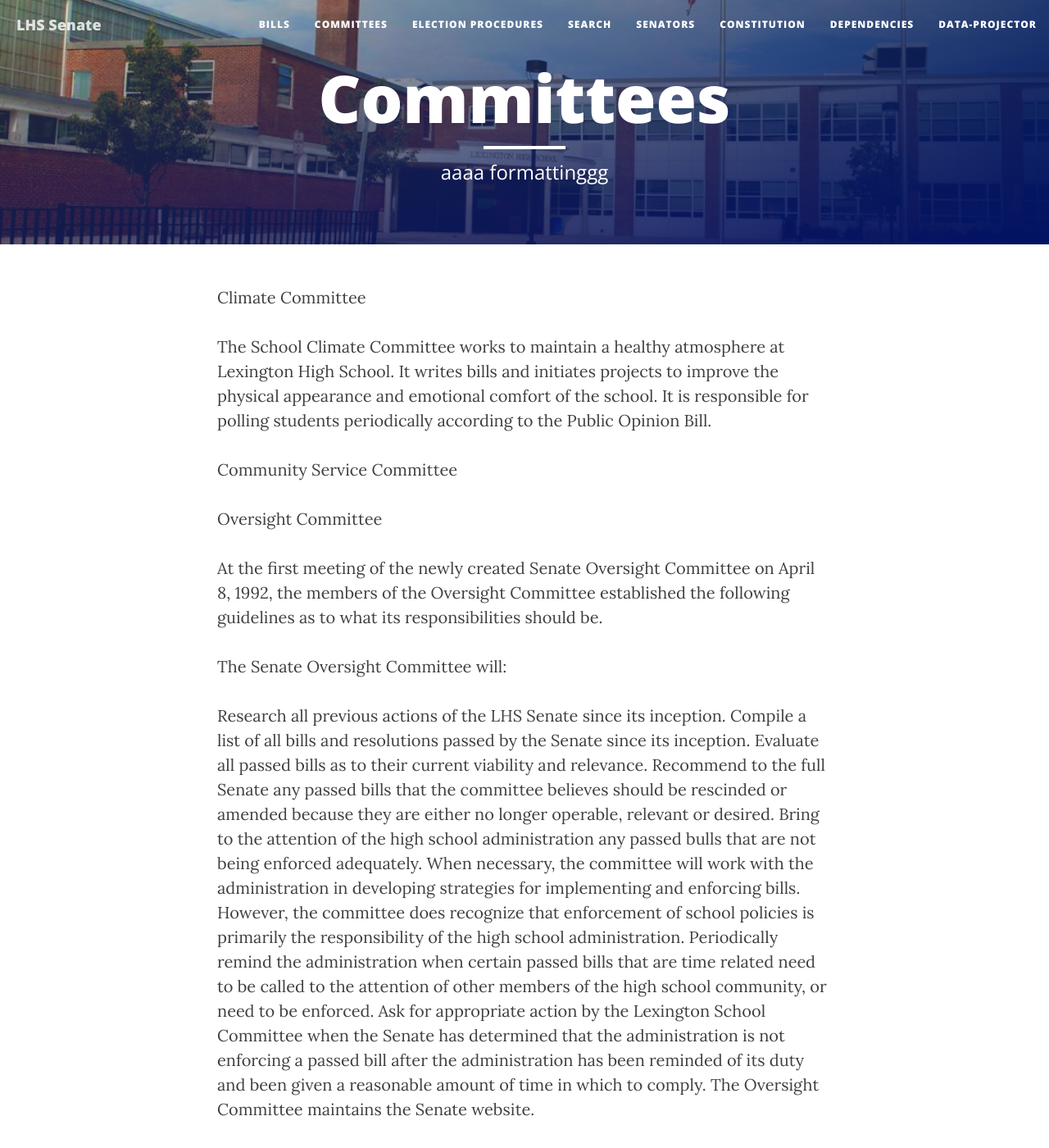
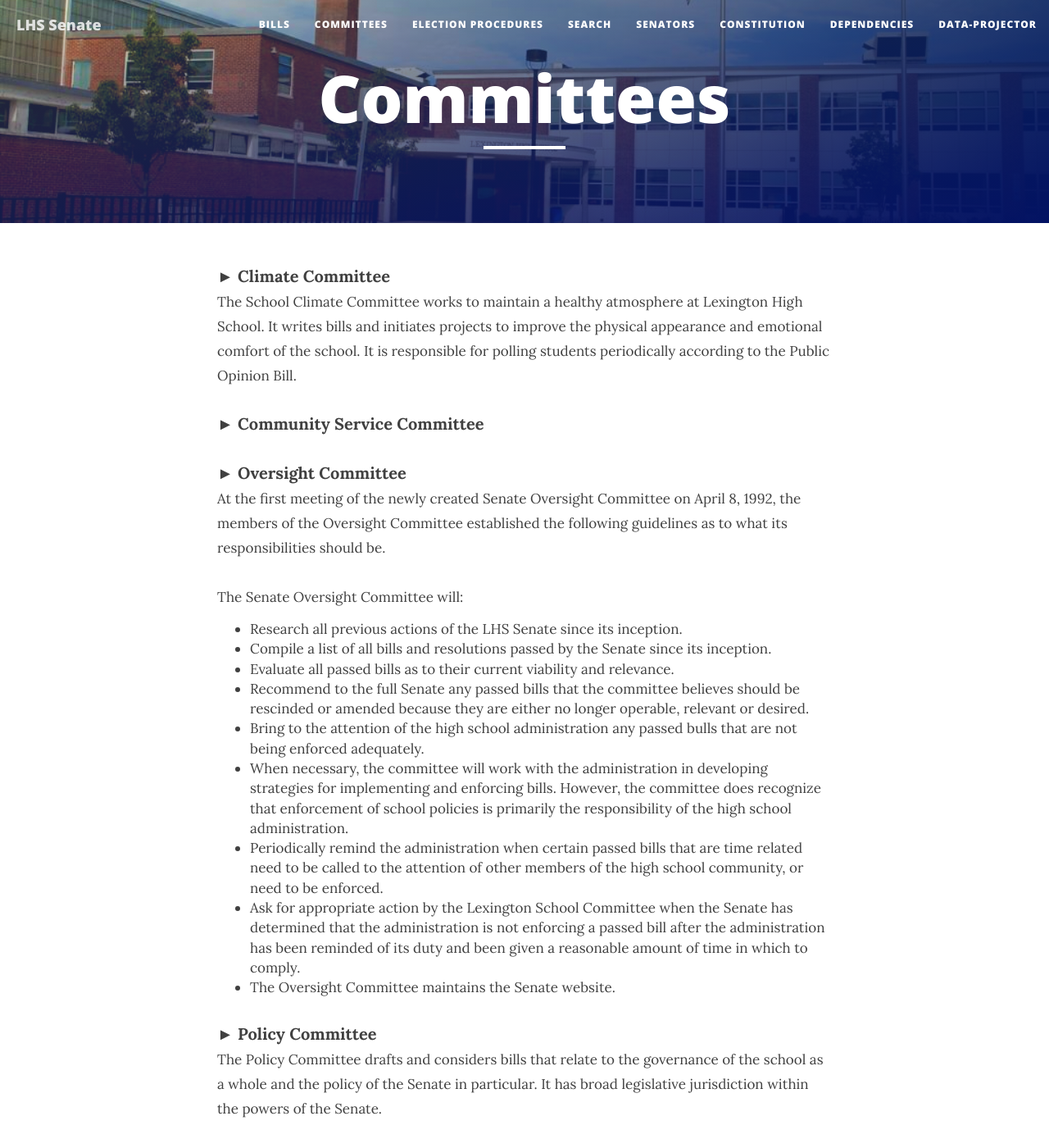
Before and after one commit to vitaedev/lhssenate, a Jekyll site: the page built from committees.md, in a window 1280 px wide and 1400 px high. Shown: the whole window at 82% size. Built offline with Jekyll 4.4.1, drawn with Linux system fonts in a browser that asks for light colours; nearby versions of some CDN libraries; some of the changed text lies outside the part shown.

Commit message:
formatted committees page

```diff
--- a/committees.md
+++ b/committees.md
@@ -1,36 +1,32 @@
 ---
 layout: page
 title: "Committees"
-description: "aaaa formattinggg"
+description: ""
 header-img: "img/home-bg.jpg"
 ---
 
-Climate Committee
+<b>► Climate Committee</b>
+<br/><span class="small">The School Climate Committee works to maintain a healthy atmosphere at Lexington High School. It writes bills and initiates projects to improve the physical appearance and emotional comfort of the school. It is responsible for polling students periodically according to the Public Opinion Bill.</span>
 
-The School Climate Committee works to maintain a healthy atmosphere at Lexington High School. It writes bills and initiates projects to improve the physical appearance and emotional comfort of the school. It is responsible for polling students periodically according to the Public Opinion Bill.
+<b>► Community Service Committee</b>
 
-Community Service Committee
+<b>► Oversight Committee</b>
+<br/><span class="small">At the first meeting of the newly created Senate Oversight Committee on April 8, 1992, the members of the Oversight Committee established the following guidelines as to what its responsibilities should be.
+<br/><br/>The Senate Oversight Committee will:</span>
+<ul class="small" style="margin-top:-1em">
+	<li>Research all previous actions of the LHS Senate since its inception.</li>
+	<li>Compile a list of all bills and resolutions passed by the Senate since its inception.</li>
+	<li>Evaluate all passed bills as to their current viability and relevance.</li>
+	<li>Recommend to the full Senate any passed bills that the committee believes should be rescinded or amended because they are either no longer operable, relevant or desired.</li>
+	<li>Bring to the attention of the high school administration any passed bulls that are not being enforced adequately.</li>
+	<li>When necessary, the committee will work with the administration in developing strategies for implementing and enforcing bills. However, the committee does recognize that enforcement of school policies is primarily the responsibility of the high school administration.</li>
+	<li>Periodically remind the administration when certain passed bills that are time related need to be called to the attention of other members of the high school community, or need to be enforced.</li>
+	<li>Ask for appropriate action by the Lexington School Committee when the Senate has determined that the administration is not enforcing a passed bill after the administration has been reminded of its duty and been given a reasonable amount of time in which to comply.</li>
+	<li>The Oversight Committee maintains the Senate website.</li>
+</ul>
 
-Oversight Committee
+<b>► Policy Committee</b>
+<br/><span class="small">The Policy Committee drafts and considers bills that relate to the governance of the school as a whole and the policy of the Senate in particular. It has broad legislative jurisdiction within the powers of the Senate.</span>
 
-At the first meeting of the newly created Senate Oversight Committee on April 8, 1992, the members of the Oversight Committee established the following guidelines as to what its responsibilities should be.
-
-The Senate Oversight Committee will:
-
-Research all previous actions of the LHS Senate since its inception.
-Compile a list of all bills and resolutions passed by the Senate since its inception.
-Evaluate all passed bills as to their current viability and relevance.
-Recommend to the full Senate any passed bills that the committee believes should be rescinded or amended because they are either no longer operable, relevant or desired.
-Bring to the attention of the high school administration any passed bulls that are not being enforced adequately.
-When necessary, the committee will work with the administration in developing strategies for implementing and enforcing bills. However, the committee does recognize that enforcement of school policies is primarily the responsibility of the high school administration.
-Periodically remind the administration when certain passed bills that are time related need to be called to the attention of other members of the high school community, or need to be enforced.
-Ask for appropriate action by the Lexington School Committee when the Senate has determined that the administration is not enforcing a passed bill after the administration has been reminded of its duty and been given a reasonable amount of time in which to comply.
-The Oversight Committee maintains the Senate website.
-
-Policy Committee
-
-The Policy Committee drafts and considers bills that relate to the governance of the school as a whole and the policy of the Senate in particular. It has broad legislative jurisdiction within the powers of the Senate.
-
-Social Action Committee
-
-The Social Action Committee is concerned primarily with student activism and relations between LHS and the surrounding community. It monitors the community service program as mandated by the Revised Community Service Bill and enforces volunteerism through the Class Service Project Bill.
+<b>► Social Action Committee</b>
+<br/><span class="small">The Social Action Committee is concerned primarily with student activism and relations between LHS and the surrounding community. It monitors the community service program as mandated by the Revised Community Service Bill and enforces volunteerism through the Class Service Project Bill.</span>
```
